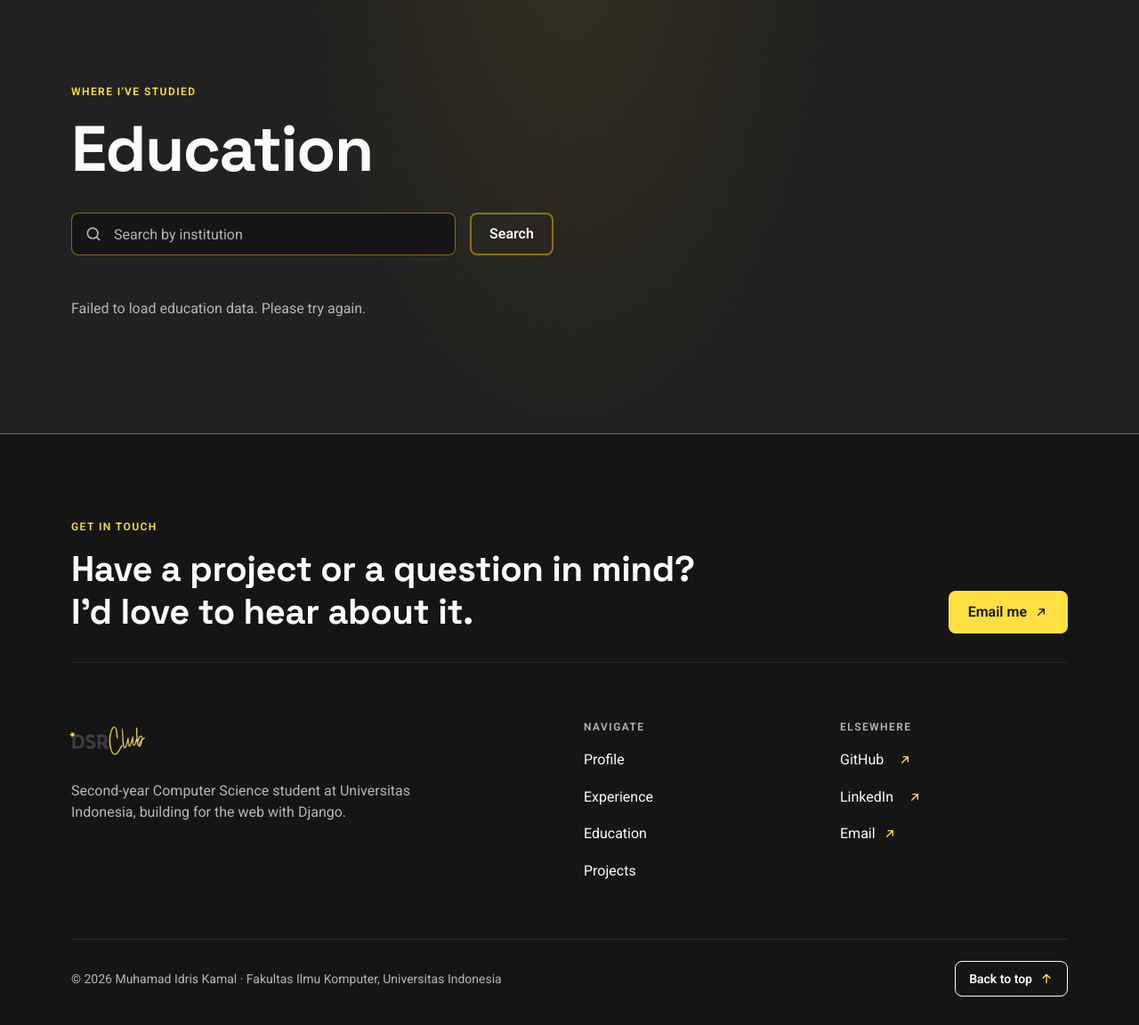
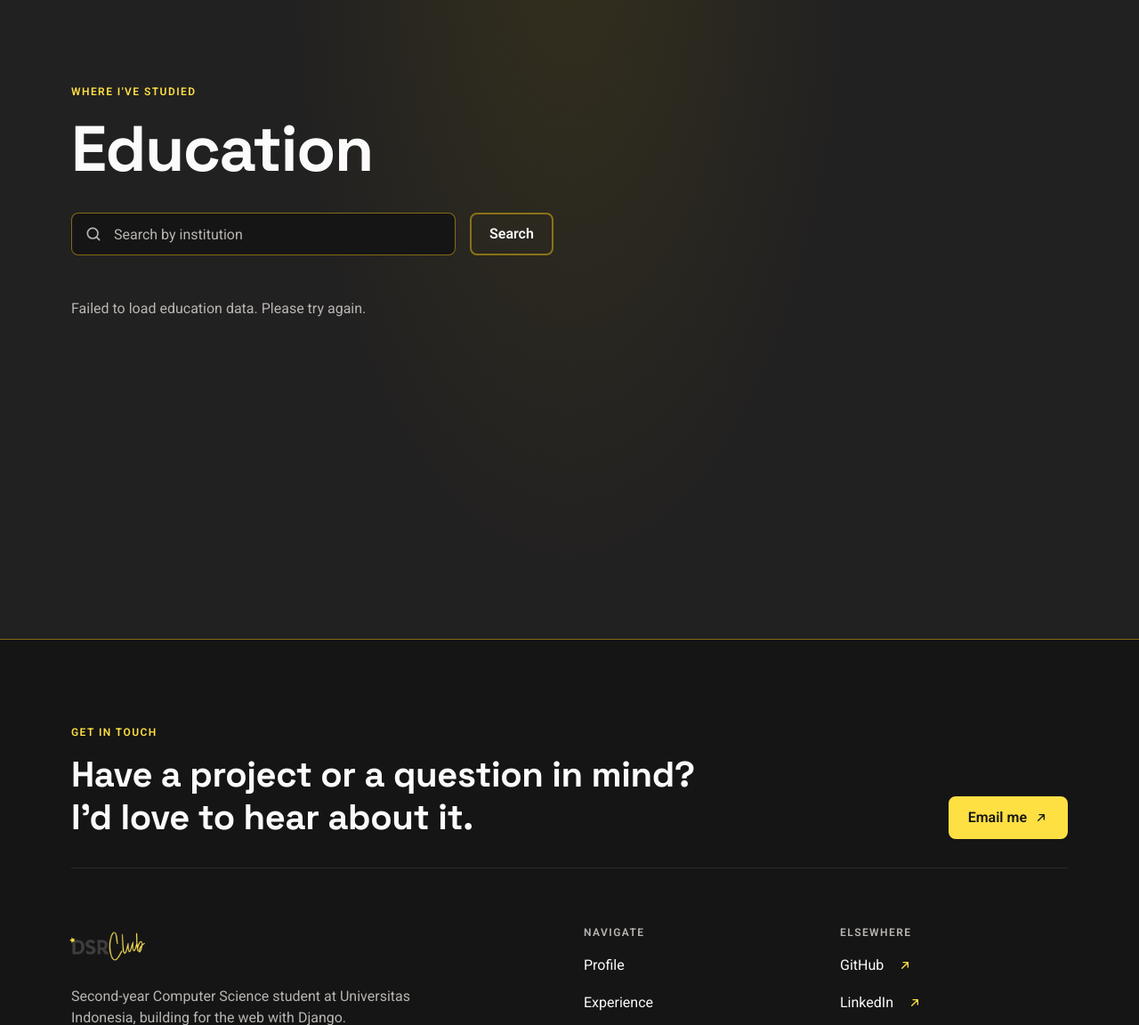
Before and after one commit to 1drism/myportofolio, a Django app: page /education/ in a window 1280 px wide. Shown: the part 82-1234 px from the top of the page at 89% size. Before the commit the page ends 1202 px from the top, so only its background shows below. Run offline with Django 5.2, Linux system fonts and the light colour scheme; data that the repository does not hold is empty.

Commit message:
style(layout): push footer below the fold on short pages

```diff
--- a/static/css/style.css
+++ b/static/css/style.css
@@ -51,6 +51,8 @@ body {
 /* makes the footer sticky on the bottom of the screen */
 main {
     flex: 1;
+    min-height: calc(100vh - 81px);
+    min-height: calc(100dvh - 81px);
 }
 
 
```
